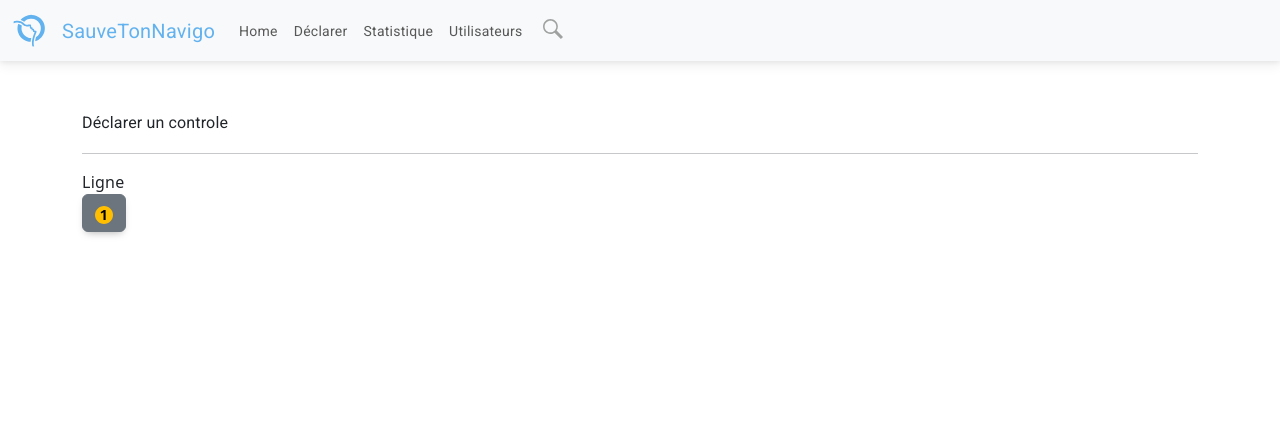
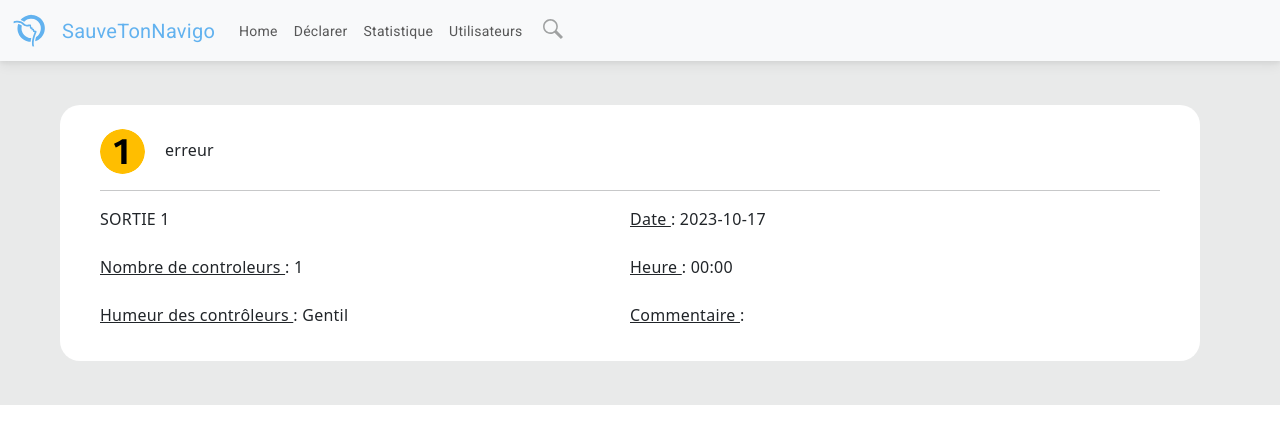
Before and after one commit to JulietteCrespo/sauve-ton-navigo-front, an Angular app: page /detail/1 in a window 1280 px wide. Shown: the top 444 px of the page. Built offline with nearby package versions, Linux system fonts and the light colour scheme; no server answers.

Commit message:
fin home detail

```diff
--- a/src/app/detail-declaration/detail-declaration.component.html
+++ b/src/app/detail-declaration/detail-declaration.component.html
@@ -10,27 +10,38 @@
 <div class="container">
   <!-- Content here -->
   <br>
-  <h3>Déclarer un controle</h3>
+  <img
+    [id]="'imageElement_' + selectedLigne"
+    [src]="changerPhoto(selectedLigne)"
+    alt="Description de l'image"
+    style="width: 45px; height: 45px"
+    class="rounded-circle"
+  >
+  <label style="margin-left: 20px">{{selectedStationName}}</label>
   <hr>
   <div>
     <!-- Form -->
     <form class="grandeDiv">
       <div class="petiteDiv">
-        <!-- Ligne input -->
-        <label>Ligne</label>
-        <br>
-        <div class="btn-group">
-            <label class="btn btn-secondary" [for]="'ligne' + 1">
-              <img
-                [src]="changerPhoto(1)"
-                [alt]="'Image ' + 1"
-                style="width: 18px; height: 18px;"
-              >
-            </label>
-        </div>
+        <label>SORTIE {{NumeroSortie}}</label>
         <br>
         <br>
-        <!-- Station input -->
+        <label><U>Nombre de controleurs </U>: {{selectedNbrControlleur}} </label>
+        <br>
+        <br>
+        <label><U>Humeur des contrôleurs </U>: {{selectedHumeur}}</label>
+        <br>
+      </div>
+      <div class="petiteDiv">
+        <label><U>Date </U>: {{currentDate}}</label>
+        <br>
+        <br>
+        <label><U>Heure </U>: {{currentTime}}</label>
+        <br>
+        <br>
+        <label><U>Commentaire </U>: {{selectedCom}}</label>
+        <br>
+        <br>
       </div>
     </form>
   </div>
--- a/src/app/detail-declaration/detail-declaration.component.scss
+++ b/src/app/detail-declaration/detail-declaration.component.scss
@@ -0,0 +1,30 @@
+
+.container {
+  background-color: #FFFFFF; /* Couleur bleue */
+  border-radius: 20px;
+  padding-left: 40px;
+  padding-right: 40px;
+  padding-bottom: 10px;
+  margin: 20px;
+
+}
+body {
+  background-color: #e9eaea; /* Couleur bleue */
+  padding-left: 40px;
+  padding-right: 40px;
+}
+.centered {
+  display: flex;
+  justify-content: center;
+  margin: auto;
+}
+.grandeDiv{
+  width: 100%;
+  height: fit-content;
+  display: flex;
+  align-items: flex-start;
+  //justify-content: space-evenly;
+}
+.petiteDiv{
+  width: 50%; /* Chaque petite div occupe 50% de la largeur */
+}
--- a/src/app/detail-declaration/detail-declaration.component.ts
+++ b/src/app/detail-declaration/detail-declaration.component.ts
@@ -1,5 +1,13 @@
 import { Component } from '@angular/core';
-import { ActivatedRoute } from '@angular/router';
+import {ActivatedRoute, Router} from '@angular/router';
+import {first, Observable, of} from "rxjs";
+import {Signalement} from "../models/signalement.model";
+import {Station} from "../models/station.model";
+import {StationService} from "../services/station.service";
+import {PopupService} from "../popup/popup.service";
+import {DatePipe} from "@angular/common";
+import {MatDialog} from "@angular/material/dialog";
+import {SignalementService} from "../services/signalement.service";
 
 
 @Component({
@@ -8,13 +16,72 @@ import { ActivatedRoute } from '@angular/router';
   styleUrls: ['./detail-declaration.component.scss']
 })
 export class DetailDeclarationComponent {
-  constructor(private route: ActivatedRoute) {}
+  signalement$: Observable<Signalement> | undefined = undefined;
+  station$: Observable<Station[]>;
+  selectedStation: Station | undefined = undefined;
+  selectedNbrControlleur: number = 1;
+  selectedHumeur: string = "Gentil";
+  selectedPosition: string | undefined = undefined;
+  selectedLigne: number = 1;
+  selectedCom: string = "";
+  selectedStationName: string = "erreur";
+  currentDate: string = this.datePipe.transform(new Date(), 'yyyy-MM-dd') || '';
+  currentTime: string = "00:00";
+  nbrSortie: number = 1;
+  NumeroSortie: number = 1;
+  numbersArray: number[] = [];
+  id: number = 1;
 
+  idRecup: number = 1;
 
+  constructor(private route: ActivatedRoute, private router: Router, private stationService: StationService, private popupService: PopupService, private datePipe: DatePipe, private dialogRef: MatDialog, private signalementService: SignalementService) {
+    this.station$ = this.stationService.findAllByLigne(1);
+    this.route.paramMap.subscribe(params => {
+      this.idRecup = Number(params.get('id'));
+    });
+    this.signalementService.findById(this.idRecup)
+      .subscribe(
+        (signalement: Signalement) => {
+          this.signalement$ = of(signalement);
+          console.log(signalement);
+          this.selectedStation = signalement.station;
+          this.selectedStationName = this.selectedStation.nom;
+          this.nbrSortie = this.selectedStation.nbr_sortie;
+          this.selectedHumeur = signalement.humeur;
+          this.selectedNbrControlleur = signalement.nbr_controlleurs;
+          this.selectedCom = signalement.commentaire;
+          this.numbersArray = Array.from({length: this.nbrSortie}, (_, i) => i + 1);
+          this.selectedLigne = signalement.station.numero_ligne as unknown as number;
+          this.station$ = this.stationService.findAllByLigne(this.selectedLigne);
+          this.NumeroSortie = parseInt(signalement.position_controlleurs.charAt(signalement.position_controlleurs.length - 1), 10);
+          this.currentDate = this.datePipe.transform(signalement.date, 'yyyy-MM-dd') || '';
+          this.currentTime = signalement.heure as string;
+        },
+        (error) => {
+          console.error(error);
+        }
+      );
+  }
+  onButtonFiendStationClick(id: number) {
+    this.station$ = this.stationService.findAllByLigne(id);
+    this.id = id;
+    this.findNbrSortie();
+  }
+
+  findNbrSortie() {
+    this.station$.pipe(first()).subscribe((stations: Station[]) => {
+      if (stations.length > 0) {
+        this.selectedStation = stations.find(station => station.nom === this.selectedStationName);
+        this.nbrSortie = this.selectedStation ? this.selectedStation.nbr_sortie : 0;
+        this.numbersArray = Array.from({length: this.nbrSortie}, (_, i) => i + 1);
+      }
+    });
+  }
   changerPhoto(variable:number): string {
     const numeroMaxLignes = 14;
     const numeroLigne = Math.min(Math.max(variable, 1), numeroMaxLignes);
     const cheminImage = `../../assets/images/ligne${numeroLigne}.svg`;
     return cheminImage;
   }
+
 }
--- a/src/app/edit-signalement/edit-signalement.component.ts
+++ b/src/app/edit-signalement/edit-signalement.component.ts
@@ -108,13 +108,11 @@ export class EditSignalementComponent {
       this.signalementService.updateSignalement(signalementData)
         .subscribe(response => {
           console.log('Réponse du serveur :', response);
-          this.popupService.openSuccessPopup("Signalement ajouté");
+          this.popupService.openSuccessPopup("Signalement modifié");
           this.router.navigate(['/rechercher']);
         }, error => {
           console.error('Erreur lors de la requête :', error);
         });
     }
   }
-
-
 }
--- a/src/app/home/home.component.html
+++ b/src/app/home/home.component.html
@@ -19,8 +19,8 @@
         </tr>
         </thead>
         <tbody>
-        <tr *ngFor="let signalement of (signalement$ | async)" (click)="navigateToDetail(signalement.id)">
-          <td>
+        <tr *ngFor="let signalement of (signalement$ | async)" >
+          <td (click)="navigateToDetail(signalement.id)">
             <div class="d-flex align-items-center">
               <img
                 [id]="'imageElement_' + signalement.station.numero_ligne"
@@ -35,7 +35,7 @@
               </div>
             </div>
           </td>
-          <td><div class="ms-3">
+          <td (click)="navigateToDetail(signalement.id)"><div class="ms-3">
             <p class="fw-bold mb-1">{{signalement.date}}</p>
             <p class="text-muted mb-0">{{signalement.heure}}</p>
           </div></td>
```
